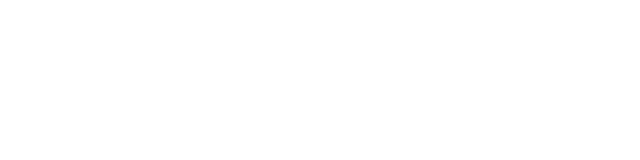
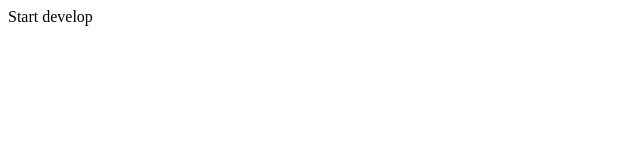
Before and after one commit to Sochniynapas/Landing_Page_Yoga, a React (Vite) app: page / in a window 1280 px wide. Shown: the top 160 px of the page, without its empty margins (0-640 px from the left). Built offline with nearby package versions, Linux system fonts and the light colour scheme.

Commit message:
Удалил старый файл App и добавил MainPage для основного контента на странице

```diff
--- a/src/App.jsx
+++ /dev/null
@@ -1,13 +0,0 @@
-import { useState } from "react"
-
-function App() {
-  const [count, setCount] = useState(0)
-
-  return (
-    <>
-
-    </>
-  )
-}
-
-export default App
--- a/src/MainPage.jsx
+++ b/src/MainPage.jsx
@@ -0,0 +1,11 @@
+import { FormLabel } from "react-bootstrap"
+
+const MainPage = () => {
+
+    return(
+        <FormLabel>Start develop</FormLabel>
+    )
+
+}
+
+export default MainPage
--- /dev/null
+++ b/src/components/Header/Header.jsx
@@ -0,0 +1,5 @@
+const Header = () => {
+  return <></>
+}
+
+export default Header
--- a/src/main.jsx
+++ b/src/main.jsx
@@ -1,9 +1,9 @@
 import React from 'react'
 import ReactDOM from 'react-dom/client'
-import App from './App.jsx'
+import MainPage from './MainPage.jsx'
 
 ReactDOM.createRoot(document.getElementById('root')).render(
   <React.StrictMode>
-    <App />
+    <MainPage />
   </React.StrictMode>,
 )
```
Also changed, not shown: src/components/Header.jsx (deleted, +0 -12 lines).
